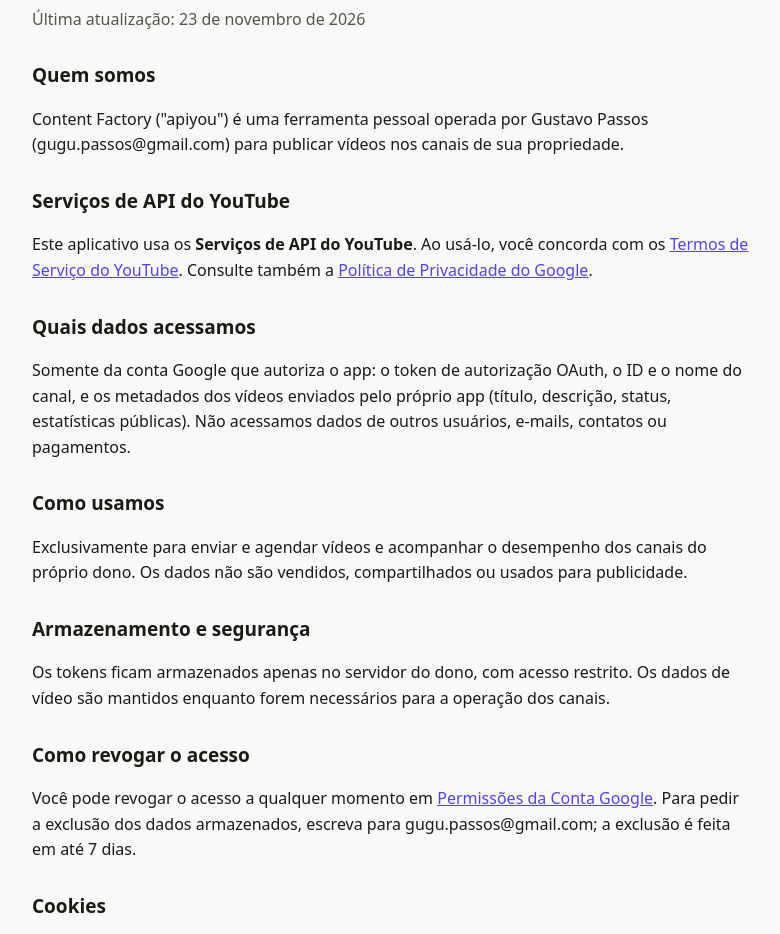
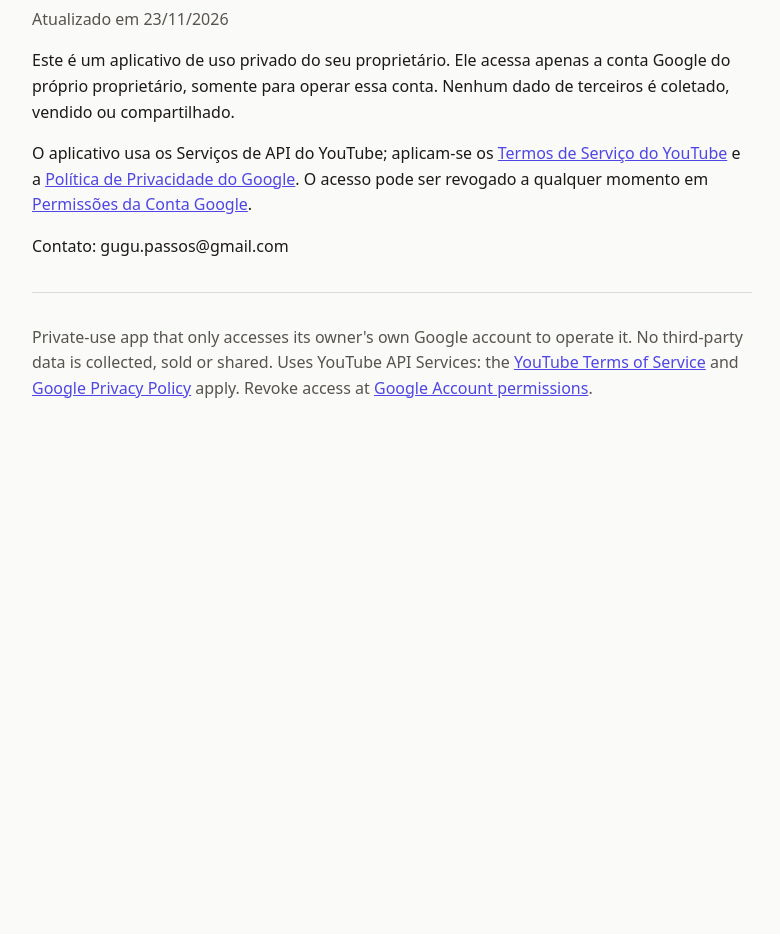
Before and after one commit to pederim/pederim.github.io, a plain HTML site: page privacidade.html in a window 1280 px wide. Shown: the part 133-1067 px from the top of the page, without its empty margins (248-1028 px from the left). After the commit the page ends 800 px from the top, so only its background shows below. Drawn offline with Linux system fonts and the light colour scheme.

Commit message:
Textos mínimos
Co-Authored-By: Claude Opus 5.5 <noreply@anthropic.com>

```diff
--- a/privacidade.html
+++ b/privacidade.html
@@ -1,13 +1,7 @@
-<!doctype html><html lang="pt-BR"><head><meta charset="utf-8"><meta name="viewport" content="width=device-width,initial-scale=1">
-<title>Política de Privacidade</title><link rel="stylesheet" href="style.css"></head><body><main>
-<nav><a href="index.html">Início</a><a href="privacidade.html">Privacidade</a><a href="termos.html">Termos</a></nav>
-<h1>Política de Privacidade</h1><p class="mut">Última atualização: 23 de novembro de 2026</p>
-<h2>Quem somos</h2><p>Content Factory ("apiyou") é uma ferramenta pessoal operada por Gustavo Passos (gugu.passos@gmail.com) para publicar vídeos nos canais de sua propriedade.</p>
-<h2>Serviços de API do YouTube</h2><p>Este aplicativo usa os <strong>Serviços de API do YouTube</strong>. Ao usá-lo, você concorda com os <a href="https://www.youtube.com/t/terms">Termos de Serviço do YouTube</a>. Consulte também a <a href="https://policies.google.com/privacy">Política de Privacidade do Google</a>.</p>
-<h2>Quais dados acessamos</h2><p>Somente da conta Google que autoriza o app: o token de autorização OAuth, o ID e o nome do canal, e os metadados dos vídeos enviados pelo próprio app (título, descrição, status, estatísticas públicas). Não acessamos dados de outros usuários, e-mails, contatos ou pagamentos.</p>
-<h2>Como usamos</h2><p>Exclusivamente para enviar e agendar vídeos e acompanhar o desempenho dos canais do próprio dono. Os dados não são vendidos, compartilhados ou usados para publicidade.</p>
-<h2>Armazenamento e segurança</h2><p>Os tokens ficam armazenados apenas no servidor do dono, com acesso restrito. Os dados de vídeo são mantidos enquanto forem necessários para a operação dos canais.</p>
-<h2>Como revogar o acesso</h2><p>Você pode revogar o acesso a qualquer momento em <a href="https://security.google.com/settings/security/permissions">Permissões da Conta Google</a>. Para pedir a exclusão dos dados armazenados, escreva para gugu.passos@gmail.com; a exclusão é feita em até 7 dias.</p>
-<h2>Cookies</h2><p>Este site e o aplicativo não usam cookies de rastreamento.</p>
-<hr><h2 lang="en">English summary</h2><p lang="en">This app uses YouTube API Services. By using it you agree to the <a href="https://www.youtube.com/t/terms">YouTube Terms of Service</a>; see the <a href="https://policies.google.com/privacy">Google Privacy Policy</a>. It only accesses the authorizing account's OAuth token, channel ID/name and the metadata of videos it uploads, solely to upload, schedule and monitor the owner's own channels. Data is never sold or shared. Tokens are stored only on the owner's server. Revoke access at <a href="https://security.google.com/settings/security/permissions">Google Account permissions</a>; request deletion at gugu.passos@gmail.com (completed within 7 days).</p>
+<!doctype html><html lang="pt-BR"><head><meta charset="utf-8"><meta name="viewport" content="width=device-width,initial-scale=1"><link rel="stylesheet" href="style.css"><title>Política de Privacidade</title></head><body><main><nav><a href="index.html">Início</a><a href="privacidade.html">Privacidade</a><a href="termos.html">Termos</a></nav>
+<h1>Política de Privacidade</h1><p class="mut">Atualizado em 23/11/2026</p>
+<p>Este é um aplicativo de uso privado do seu proprietário. Ele acessa apenas a conta Google do próprio proprietário, somente para operar essa conta. Nenhum dado de terceiros é coletado, vendido ou compartilhado.</p>
+<p>O aplicativo usa os Serviços de API do YouTube; aplicam-se os <a href="https://www.youtube.com/t/terms">Termos de Serviço do YouTube</a> e a <a href="https://policies.google.com/privacy">Política de Privacidade do Google</a>. O acesso pode ser revogado a qualquer momento em <a href="https://security.google.com/settings/security/permissions">Permissões da Conta Google</a>.</p>
+<p>Contato: gugu.passos@gmail.com</p>
+<hr><p class="mut" lang="en">Private-use app that only accesses its owner's own Google account to operate it. No third-party data is collected, sold or shared. Uses YouTube API Services: the <a href="https://www.youtube.com/t/terms">YouTube Terms of Service</a> and <a href="https://policies.google.com/privacy">Google Privacy Policy</a> apply. Revoke access at <a href="https://security.google.com/settings/security/permissions">Google Account permissions</a>.</p>
 </main></body></html>
```
Also changed, not shown: index.html (+4 -7 lines), termos.html (+4 -8 lines).
